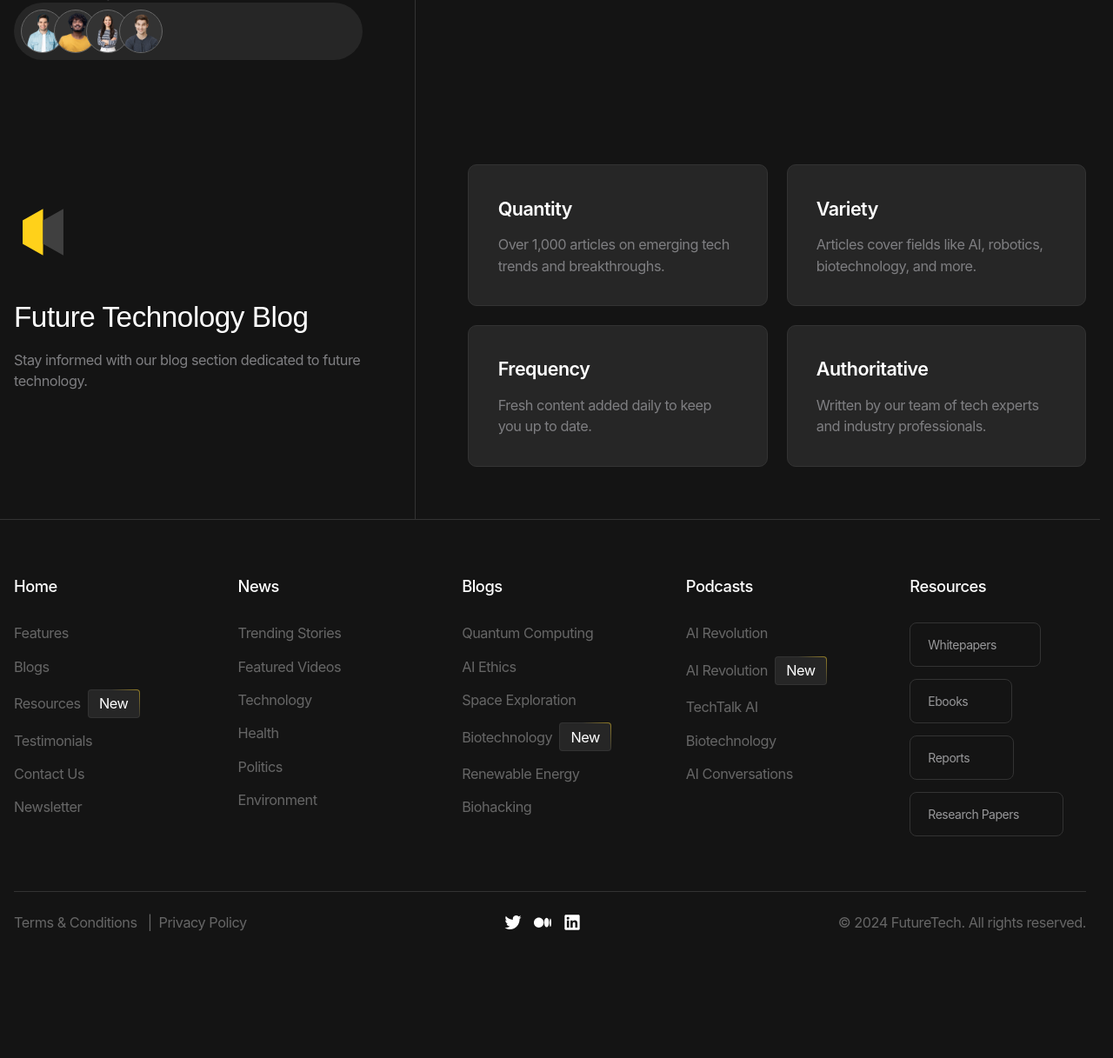
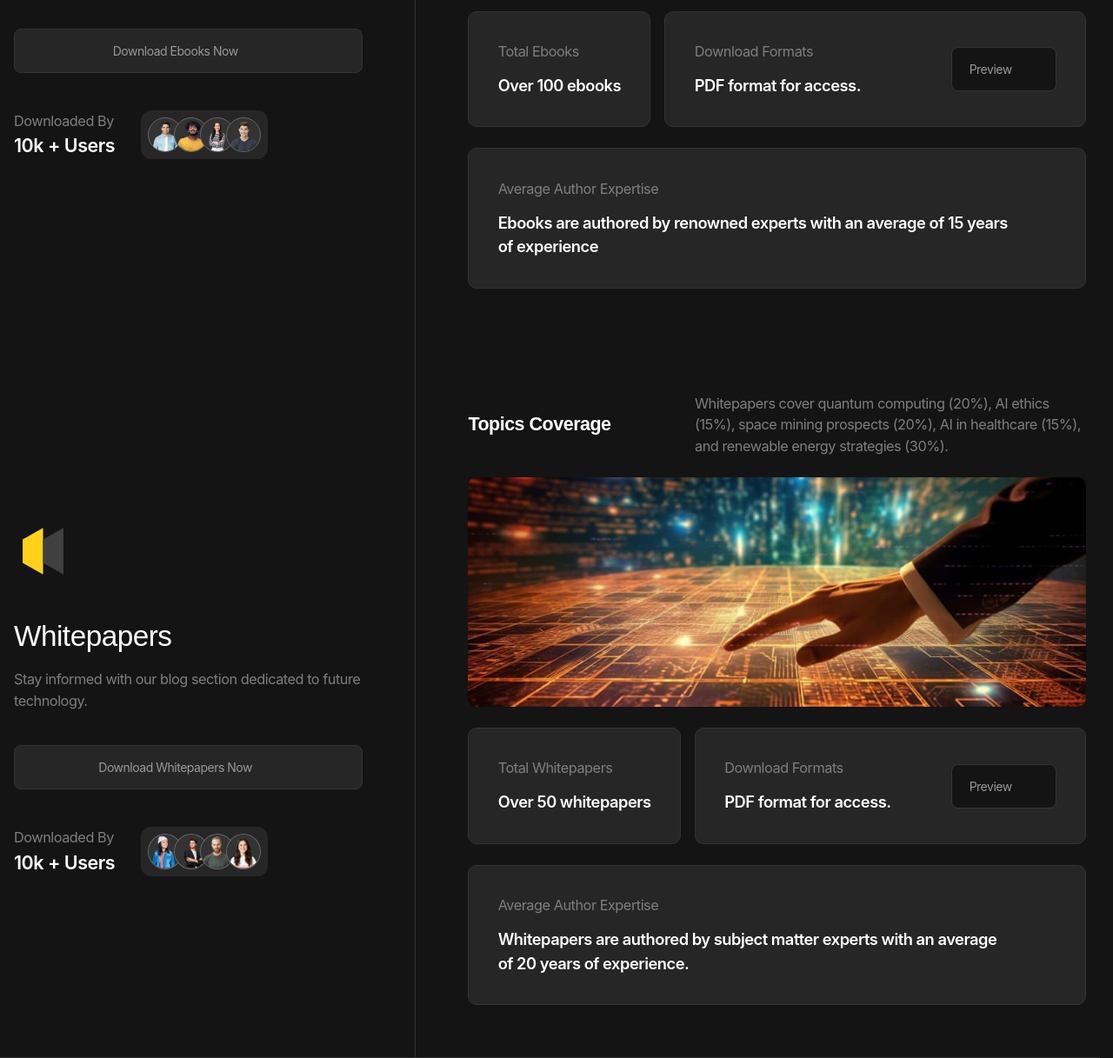
Before and after one commit to KuzAnton8335/futuretech, a website built with Vite: page index.html in a window 1280 px wide. Shown: the part 4396-5613 px from the top of the page at 87% size. Before the commit the page ends 5493 px from the top, so only its background shows below. Built offline with nearby package versions, Linux system fonts and the light colour scheme; files whose address does not match are found by name.

Commit message:
styling resurces section

```diff
--- a/index.html
+++ b/index.html
@@ -8,7 +8,7 @@
   <script type="module" src="./src/app/main.js"></script>
 </head>
 
-<!-- !!TODO:Остановился на времени 01:16:30 (2 видео) -->
+<!-- !!TODO:Остановился на времени 01:34:30 (2 видео) -->
 
 <body>
   <!-- header -->
@@ -525,7 +525,7 @@
         <ul class="list">
           <li class="list__item">
             <div class="card container">
-              <div class="card__preview">
+              <div class="card__preview ">
                 <div class="card__preview-main">
                   <img src="./images/resurces/res-1.svg" alt="" class="card__preview--icon" width="80" height="80">
                   <div class="card__preview--info">
@@ -535,7 +535,7 @@
                         topics.</p>
                     </div>
                   </div>
-                  <a href="#" class="card__preview-link button buttton-dark-grey">
+                  <a href="#" class="card__preview-link button button__dark-grey">
                     <span class="icon icon__yellow-arrow">Download Ebooks Now</span>
                   </a>
                 </div>
@@ -543,7 +543,7 @@
                   <div class="download-info tile">
                     <div class="download-info__body">
                       <p class="download-info__title">Downloaded By</p>
-                      <div class="download-info__subtitle h5"></div>
+                      <div class="download-info__subtitle h5">10k + Users</div>
                     </div>
                     <div class="download-info__team team">
                       <img src="./images/team/team-img-1.png" alt="" class="team__person" width="50" height="50"
@@ -559,26 +559,33 @@
                 </div>
               </div>
               <div class="card__body">
-                <div class="card__grid card__grid--2-colons">
-                  <div class="card__cell tale">
-                    <h4 class="card__cell h5">Quantity</h4>
-                    <p class="card__cell-description">Over&nbsp;1,000 articles on&nbsp;emerging tech trends and
-                      breakthroughs.</p>
+                <div class="card__grid card__grid__2-colons-alt">
+                  <div class="card__cell">
+                    <h3 class="card__cell-title h5">Variety of&nbsp;Topics</h3>
+                  </div>
+                  <div class="card__cell">
+                    <p class="card__cell-descr">Topics include&nbsp;AI in&nbsp;education (25%), renewable energy (20%),
+                      healthcare (15%), space exploration (25%), and biotechnology (15%).</p>
+                  </div>
+                  <div class="card__cell card__cell--wide">
+                    <img src="./images/resurces/Image-1.jpg" alt="Variety of&nbsp;Topics" class="card__cell-image"
+                      width="917" height="332">
                   </div>
                   <div class="card__cell tale">
-                    <h4 class="card__cell h5">Variety</h4>
-                    <p class="card__cell-description">Articles cover fields like&nbsp;AI, robotics, biotechnology, and
-                      more.</p>
+                    <h4 class="card__cell-subtitle">Total Ebooks</h4>
+                    <p class="card__cell-descr h6">Over 100 ebooks</p>
                   </div>
-                  <div class="card__cell tale">
-                    <h4 class="card__cell h5">Frequency</h4>
-                    <p class="card__cell-description">Fresh content added daily to&nbsp;keep you up&nbsp;to&nbsp;date.
-                    </p>
+                  <div class="card__cell tale ">
+                    <h4 class="card__cell-subtitle">Download Formats</h4>
+                    <p class="card__cell-descr h6">PDF format for access.</p>
+                    <a href="#" class="card__cell-link button">
+                      <span class="icon icon__yellow-eye">Preview</span>
+                    </a>
                   </div>
-                  <div class="card__cell tale">
-                    <h4 class="card__cell h5">Authoritative</h4>
-                    <p class="card__cell-description">Written by&nbsp;our team of&nbsp;tech experts and industry
-                      professionals.</p>
+                  <div class="card__cell tale card__cell--wide">
+                    <h4 class="card__cell-subtitle">Average Author Expertise</h4>
+                    <p class="card__cell-descr h6">Ebooks are authored by&nbsp;renowned experts with an&nbsp;average
+                      of&nbsp;15&nbsp;years of&nbsp;experience</p>
                   </div>
                 </div>
               </div>
@@ -588,35 +595,65 @@
                 <div class="card__preview-main">
                   <img src="./images/resurces/res-2.svg" alt="" class="card__preview--icon" width="80" height="80">
                   <div class="card__preview--info">
-                    <h3 class="card__preview--title">Future Technology Blog</h3>
+                    <h3 class="card__preview--title">Whitepapers</h3>
                     <div class="card__preview--description">
                       <p>Stay informed with our blog section dedicated to&nbsp;future technology.</p>
                     </div>
                   </div>
+                  <a href="#" class="card__preview-link button button__dark-grey">
+                    <span class="icon icon__yellow-arrow">Download Whitepapers Now</span>
+                  </a>
                 </div>
-                <div class="card__preview-exstra"></div>
+                <div class="card__preview-exstra">
+                  <div class="card__preview-exstra">
+                    <div class="download-info tile">
+                      <div class="download-info__body">
+                        <p class="download-info__title">Downloaded By</p>
+                        <div class="download-info__subtitle h5">10k + Users</div>
+                      </div>
+                      <div class="download-info__team team">
+                        <img src="./images/team/team-img-5.png" alt="" class="team__person" width="50" height="50"
+                          loading="lazy">
+                        <img src="./images/team/team-img-6.png" alt="" class="team__person" width="50" height="50"
+                          loading="lazy">
+                        <img src="./images/team/team-img-7.png" alt="" class="team__person" width="50" height="50"
+                          loading="lazy">
+                        <img src="./images/team/team-img-8.png" alt="" class="team__person" width="50" height="50"
+                          loading="lazy">
+                      </div>
+                    </div>
+                  </div>
+                </div>
               </div>
               <div class="card__body">
-                <div class="card__grid card__grid--2-colons">
-                  <div class="card__cell tale">
-                    <h4 class="card__cell h5">Quantity</h4>
-                    <p class="card__cell-description">Over&nbsp;1,000 articles on&nbsp;emerging tech trends and
-                      breakthroughs.</p>
+                <div class="card__grid card__grid__2-colons-alt">
+                  <div class="card__cell">
+                    <h3 class="card__cell-title h5">Topics Coverage</h3>
+                  </div>
+                  <div class="card__cell">
+                    <p class="card__cell-descr">Whitepapers cover quantum computing (20%), AI&nbsp;ethics (15%), space
+                      mining prospects (20%), AI&nbsp;in&nbsp;healthcare (15%), and renewable energy strategies (30%).
+                    </p>
+                  </div>
+                  <div class="card__cell card__cell--wide">
+                    <img src="./images/resurces/Image-2.jpg" alt="Variety of&nbsp;Topics" class="card__cell-image"
+                      width="917" height="332">
                   </div>
                   <div class="card__cell tale">
-                    <h4 class="card__cell h5">Variety</h4>
-                    <p class="card__cell-description">Articles cover fields like&nbsp;AI, robotics, biotechnology, and
-                      more.</p>
+                    <h4 class="card__cell-subtitle">Total Whitepapers</h4>
+                    <p class="card__cell-descr h6">Over 50 whitepapers</p>
                   </div>
                   <div class="card__cell tale">
-                    <h4 class="card__cell h5">Frequency</h4>
-                    <p class="card__cell-description">Fresh content added daily to&nbsp;keep you up&nbsp;to&nbsp;date.
-                    </p>
+                    <h4 class="card__cell-subtitle">Download Formats</h4>
+                    <p class="card__cell-descr h6">PDF format for access.</p>
+                    <a href="#" class="card__cell-link button">
+                      <span class="icon icon__yellow-eye">Preview</span>
+                    </a>
                   </div>
-                  <div class="card__cell tale">
-                    <h4 class="card__cell h5">Authoritative</h4>
-                    <p class="card__cell-description">Written by&nbsp;our team of&nbsp;tech experts and industry
-                      professionals.</p>
+                  <div class="card__cell tale card__cell--wide">
+                    <h4 class="card__cell-subtitle">Average Author Expertise</h4>
+                    <p class="card__cell-descr h6">Whitepapers are authored by&nbsp;subject matter experts with
+                      an&nbsp;average of&nbsp;20&nbsp;years of&nbsp;experience.</p>
                   </div>
                 </div>
               </div>
--- a/src/styles/blocks/_button.scss
+++ b/src/styles/blocks/_button.scss
@@ -29,4 +29,8 @@
 		border-color: var(--color-accent);
 		border-radius: rem(8);
 	}
+
+	&__dark-grey {
+		background-color: var(--color-dark-10);
+	}
 }
--- a/src/styles/blocks/_card.scss
+++ b/src/styles/blocks/_card.scss
@@ -34,6 +34,10 @@
 		&-main {
 			display: grid;
 			row-gap: fluid(50, 24);
+
+			@include table {
+				justify-content: start;
+			}
 		}
 
 		&--icon {
@@ -63,6 +67,21 @@
 				grid-template-columns: 1fr;
 			}
 		}
+
+		&__2-colons-alt {
+			grid-template-columns: auto 1fr;
+			row-gap: rem(30);
+			column-gap: rem(20);
+
+			@include laptop {
+				row-gap: rem(24);
+				column-gap: rem(16);
+			}
+
+			@include mobail {
+				column-gap: 0;
+			}
+		}
 	}
 
 	&__cell {
@@ -70,5 +89,40 @@
 		flex-direction: column;
 		justify-content: start;
 		row-gap: fluid(20, 4);
+
+		&:has(> *:only-child) {
+			justify-content: center;
+		}
+
+		&:has(.card__cell-link) {
+			display: grid;
+			grid-template-columns: 1fr auto;
+			grid-template-areas: "other link" "other link";
+			align-items: center;
+			column-gap: rem(20);
+		}
+
+		&--wide {
+			grid-column: -1 / 1;
+		}
+
+		&-image {
+			width: 100%;
+			height: fluid(332, 169);
+			object-fit: cover;
+			border-radius: rem(12);
+			@include laptop {
+				border-radius: rem(10);
+			}
+		}
+
+		&-subtitle {
+			font: inherit;
+			color: inherit;
+		}
+
+		&-link {
+			grid-area: link;
+		}
 	}
 }
--- /dev/null
+++ b/src/styles/blocks/_download-info.scss
@@ -0,0 +1,21 @@
+@use "../helpers" as *;
+
+.download-info {
+	display: inline-grid;
+	grid-template-columns: 1fr auto;
+	align-items: center;
+	column-gap: rem(50);
+
+	@include laptop {
+		column-gap: rem(30);
+	}
+
+	&__team {
+		--personImageSize: #{rem(50)};
+		border-radius: rem(12);
+
+		@include laptop {
+			--personImageSize: #{rem(40)};
+		}
+	}
+}
--- a/src/styles/blocks/_icons.scss
+++ b/src/styles/blocks/_icons.scss
@@ -25,4 +25,10 @@
 			background-image: url("./icons/arrow-top_right-yellow.svg");
 		}
 	}
+
+	&__yellow-eye {
+		&::after {
+			background-image: url("./icons/yellow-eye.svg");
+		}
+	}
 }
--- a/src/styles/main.scss
+++ b/src/styles/main.scss
@@ -36,6 +36,10 @@
 @use "./blocks/blog-card";
 // /blogs
 
+//resurces
+@use "./blocks/download-info";
+// /resurces
+
 //footer
 @use "./blocks/bage";
 @use "./blocks/socials";
```
Also changed, not shown: public/icons/yellow-eye.svg (added), public/images/resurces/Image-1.jpg (added), public/images/resurces/Image-2.jpg (added), public/images/team/team-img-5.png (added), public/images/team/team-img-6.png (added), public/images/team/team-img-7.png (added), public/images/team/team-img-8.png (added).
